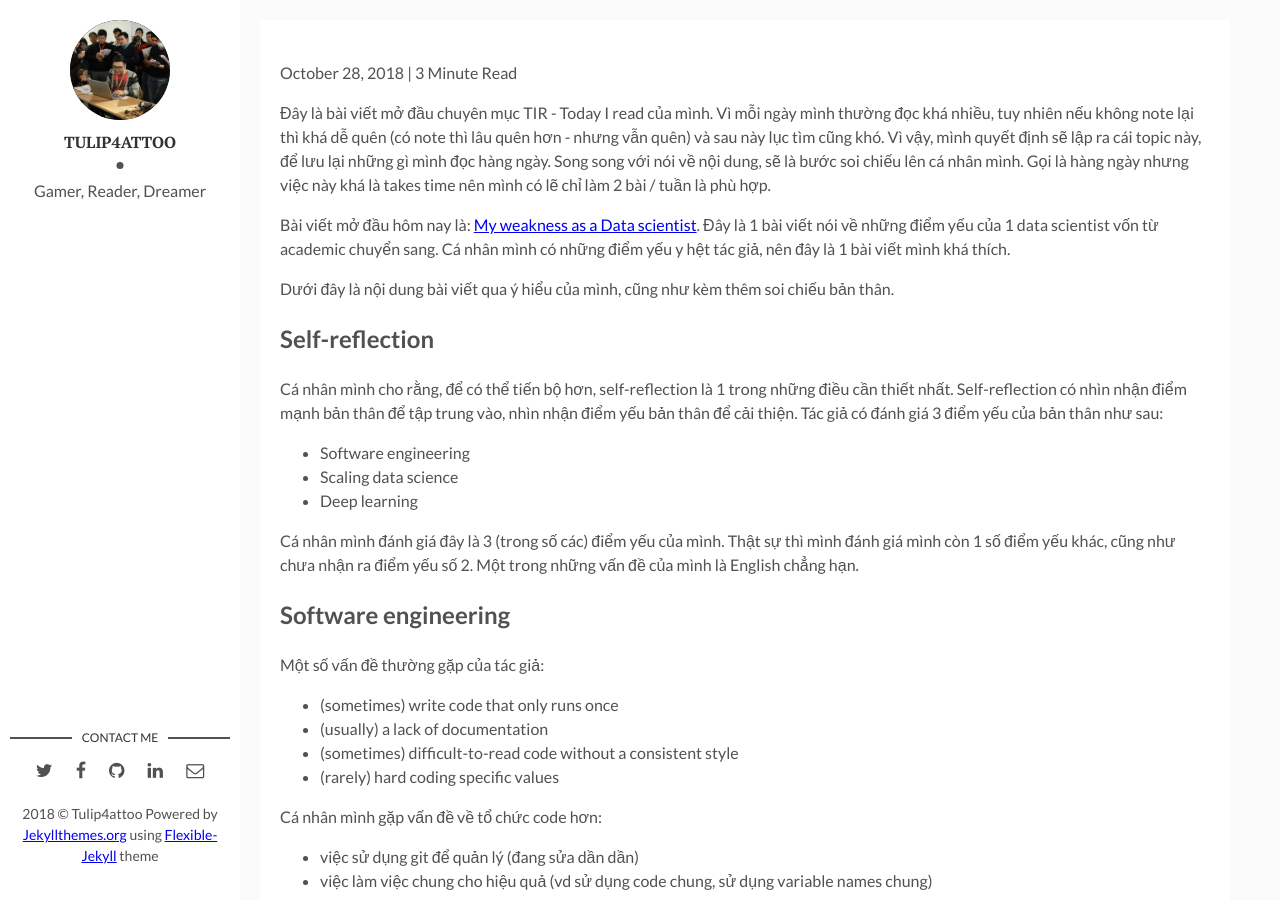
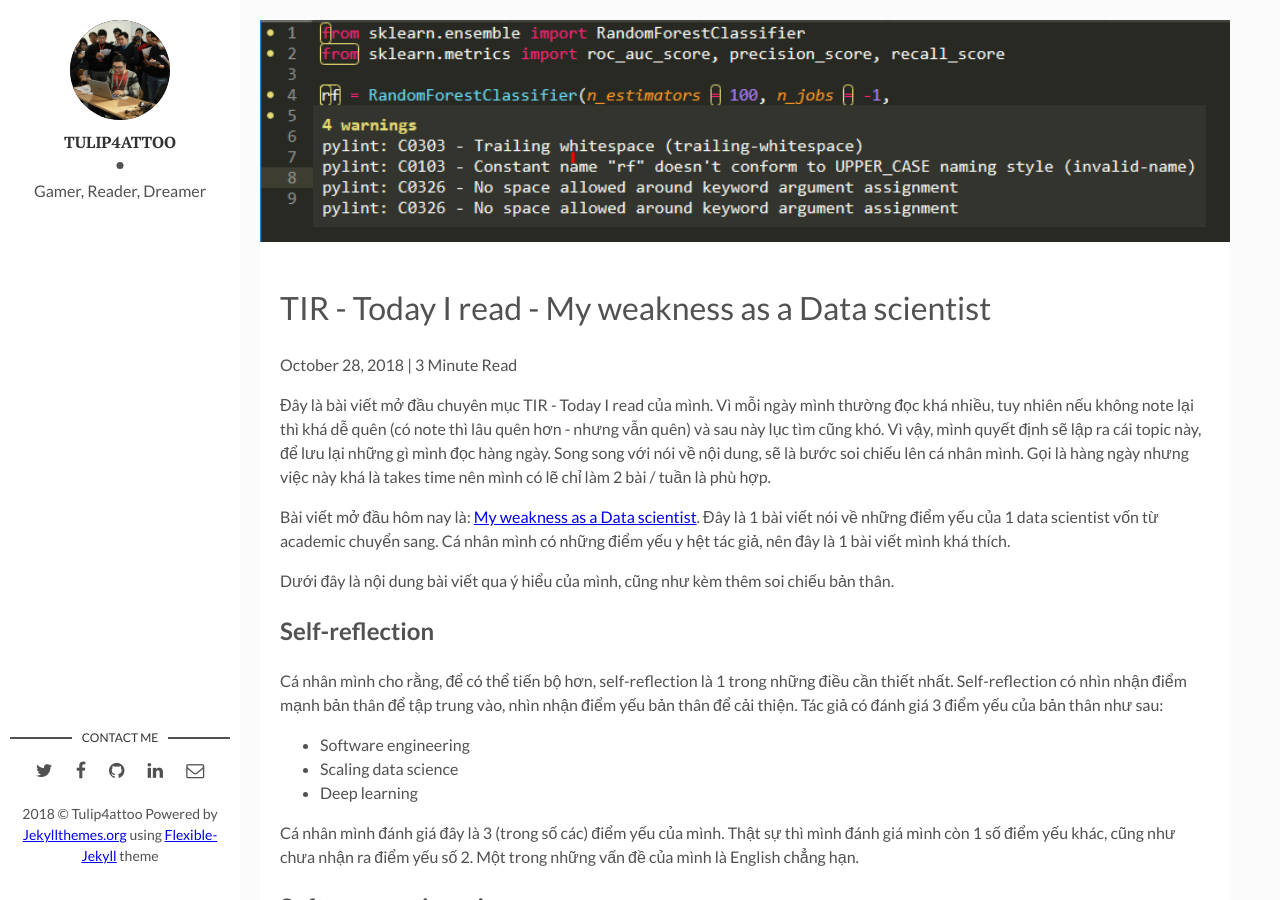
Before and after one commit to Tulip4attoo/Tulip4attoo.github.io, a Jekyll site: the page built from _posts/2018-10-28-tir-weakness-as-a-data-scientist.md, in a window 1280 px wide and 900 px high. Built offline with Jekyll 4.4.1, drawn with Linux system fonts in a browser that asks for light colours; our own code applies the rules of GitHub Pages for plain Markdown files; a script that is not in the unit is left out; comment, search, counter and statistics services are not loaded.

Commit message:
fix bug not showing the tir post

```diff
--- a/_posts/2018-10-28-tir-weakness-as-a-data-scientist.md
+++ b/_posts/2018-10-28-tir-weakness-as-a-data-scientist.md
@@ -1,11 +1,11 @@
 ---
-layout: post
-title:  TIR - Today I read - My weakness as a Data scientist
-date:   2018-10-28
-mathjax: true
-comments: true
-description: Tóm tắt lại bài viết: My weakness as a Data scientist(https://towardsdatascience.com/my-weaknesses-as-a-data-scientist-1310dab9f566)
-img: tir/weakness_as_a_data_scientist.png
+layout:         post
+title:          TIR - Today I read - My weakness as a Data scientist
+date:           2018-10-28
+mathjax:        true
+comments:       true
+description:    Tóm tắt lại bài viết My weakness as a Data scientist ở Toward data science(https://towardsdatascience.com/my-weaknesses-as-a-data-scientist-1310dab9f566
+img:            tir/weakness_as_a_data_scientist.png
 ---
 
 Đây là bài viết mở đầu chuyên mục TIR - Today I read của mình. Vì mỗi ngày mình thường đọc khá nhiều, tuy nhiên nếu không note lại thì khá dễ quên (có note thì lâu quên hơn - nhưng vẫn quên) và sau này lục tìm cũng khó. Vì vậy, mình quyết định sẽ lập ra cái topic này, để lưu lại những gì mình đọc hàng ngày. Song song với nói về nội dung, sẽ là bước soi chiếu lên cá nhân mình. Gọi là hàng ngày nhưng việc này khá là takes time nên mình có lẽ chỉ làm 2 bài / tuần là phù hợp.
```
